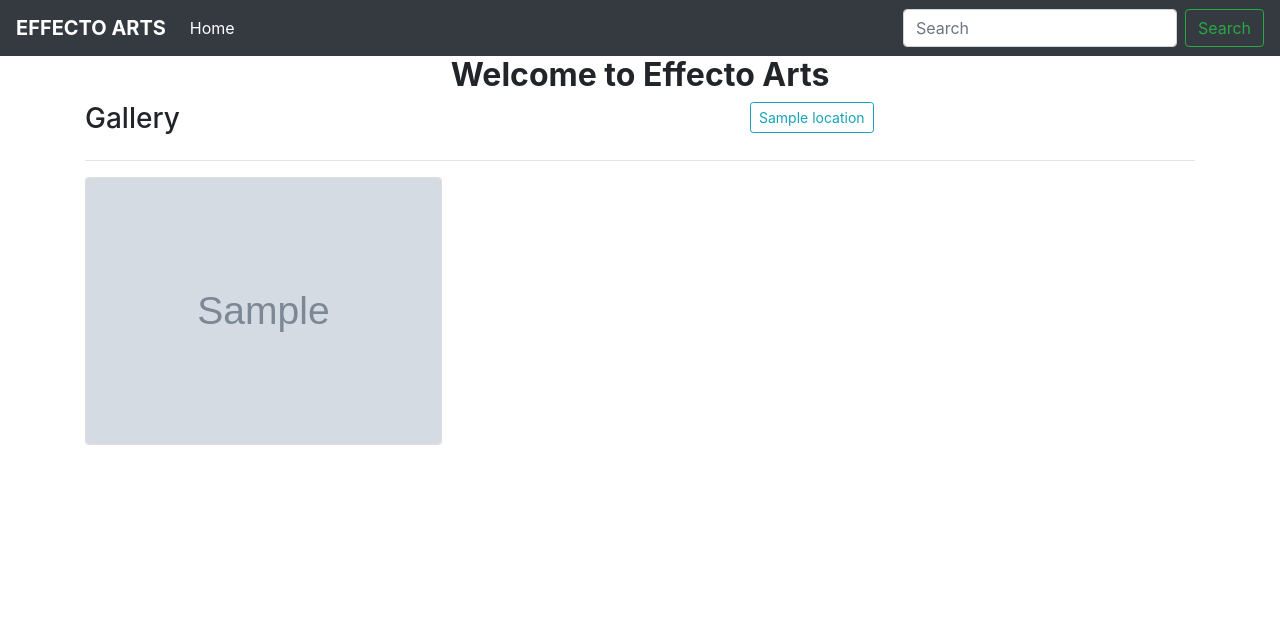
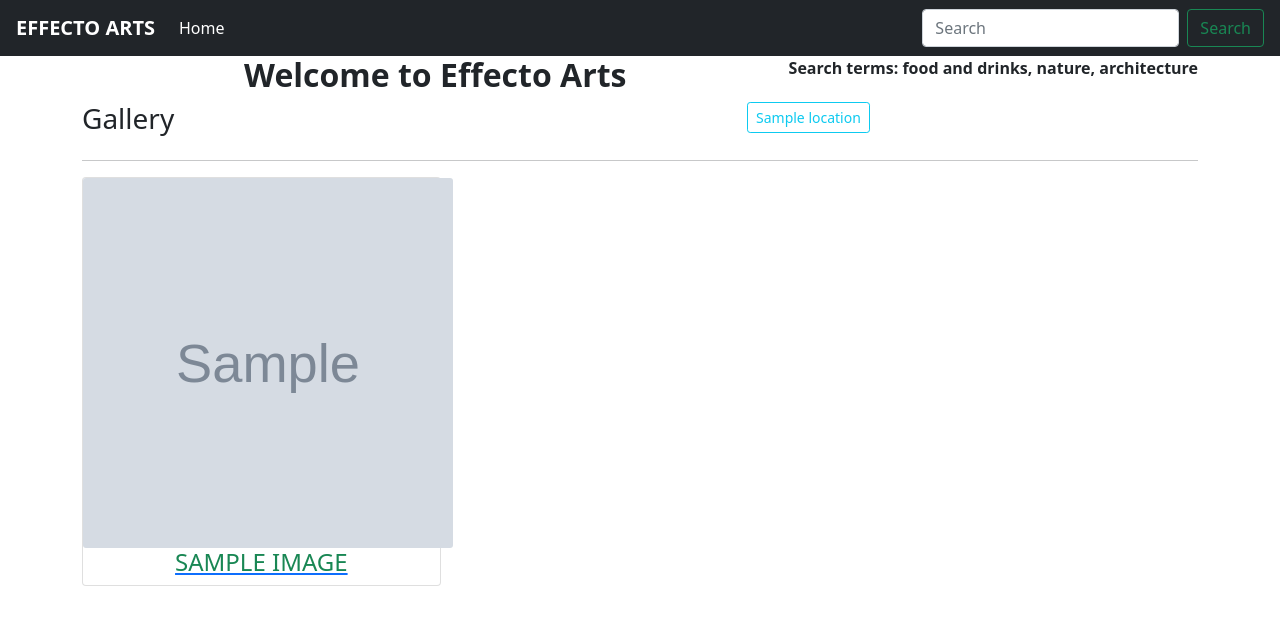
Before and after one commit to Agnes-Kalunda/djangoGallery, a Django app: page / in a window 1280 px wide. Shown: the top 625 px of the page. Run offline with Django 3.2, Linux system fonts and the light colour scheme; tables that the repository leaves empty hold one stand-in row (values such as "Sample post"); grey boxes marked "Sample" are stand-in pictures.

Commit message:
edited homr.html

```diff
--- a/galleryApp/templates/home.html
+++ b/galleryApp/templates/home.html
@@ -7,10 +7,15 @@
     <meta http-equiv="X-UA-Compatible" content="IE=edge">
     <meta name="viewport" content="width=device-width, initial-scale=1.0">
     <title>Document</title>
+
+        <!-- Boostrap CSS CDN -->
+        <link href="https://cdn.jsdelivr.net/npm/bootstrap@5.0.2/dist/css/bootstrap.min.css" rel="stylesheet" integrity="sha384-EVSTQN3/azprG1Anm3QDgpJLIm9Nao0Yz1ztcQTwFspd3yD65VohhpuuCOmLASjC" crossorigin="anonymous">
+
 </head>
 <body>
 
   <div class="container">
+      <p style="float: right;"><b>Search terms: food and drinks, nature, architecture</b></p>
       <h2 class="text-center imagea"><b>Welcome to Effecto Arts</b></h2>
   </div>
 
@@ -26,7 +31,7 @@
               <span id="locations">
                   {% for location in locations %}
                       <a class="btn btn-outline-info btn-sm" id="btn"
-                         href="/location/{{location.name}}">{{location.name}}</a>
+                         href="/location">{{location.name}}</a>
                   {%endfor%}
                </span>
               </div>
@@ -34,9 +39,10 @@
           <hr>
           <div class="card-columns">
               {% for image in images %}
-              <div class="card" data-toggle="modal" data-target="#{{image.id}}">
-                  <img src="{{image.image.url}}" alt="{{image.name}}" class="card-img">
-              </div>
+              <a href = "#{{image.id}}" class="card" data-toggle="modal" data-target="#{{image.id}}">
+                  <img src="{{image.image.url}}" alt="{{image.name}}" class="card-img" style="height: 370px; width: 370px;">
+                  <h4 class="text-center text-success" style="text-transform: uppercase;">{{image.name}}</h4>
+                </a>
 
 
               <div class="modal fade " id="{{image.id}}" tabindex="-1" role="dialog"
@@ -53,7 +59,7 @@
                               <img src="{{image.image.url}}" alt="{{image.name}}" class="img-fluid">
                               <p class="imgdesc text-center">{{image.description}}</p>
                               <span class="btn btn-sm btn-outline-success">{{image.category}}</span> <a
-                                  href="/location/{{image.location}}" class="btn btn-sm btn-outline-info">{{image.location}}</a>
+                                  href="/location" class="btn btn-sm btn-outline-info">{{image.location}}</a>
                           </div>
                           <div class="modal-footer">
                               <input class="form-control input-lg" type="text"
@@ -70,7 +76,12 @@
       </div>
   </div>
 
+       <!-- Boostrap JS CDN -->
 
+       <script src="https://cdn.jsdelivr.net/npm/bootstrap@5.0.2/dist/js/bootstrap.bundle.min.js" integrity="sha384-MrcW6ZMFYlzcLA8Nl+NtUVF0sA7MsXsP1UyJoMp4YLEuNSfAP+JcXn/tWtIaxVXM" crossorigin="anonymous"></script>
+
+       <script src="https://cdn.jsdelivr.net/npm/@popperjs/core@2.9.2/dist/umd/popper.min.js" integrity="sha384-IQsoLXl5PILFhosVNubq5LC7Qb9DXgDA9i+tQ8Zj3iwWAwPtgFTxbJ8NT4GN1R8p" crossorigin="anonymous"></script>
+<script src="https://cdn.jsdelivr.net/npm/bootstrap@5.0.2/dist/js/bootstrap.min.js" integrity="sha384-cVKIPhGWiC2Al4u+LWgxfKTRIcfu0JTxR+EQDz/bgldoEyl4H0zUF0QKbrJ0EcQF" crossorigin="anonymous"></script>
 </body>
 </html>
 {%endblock%}
```
